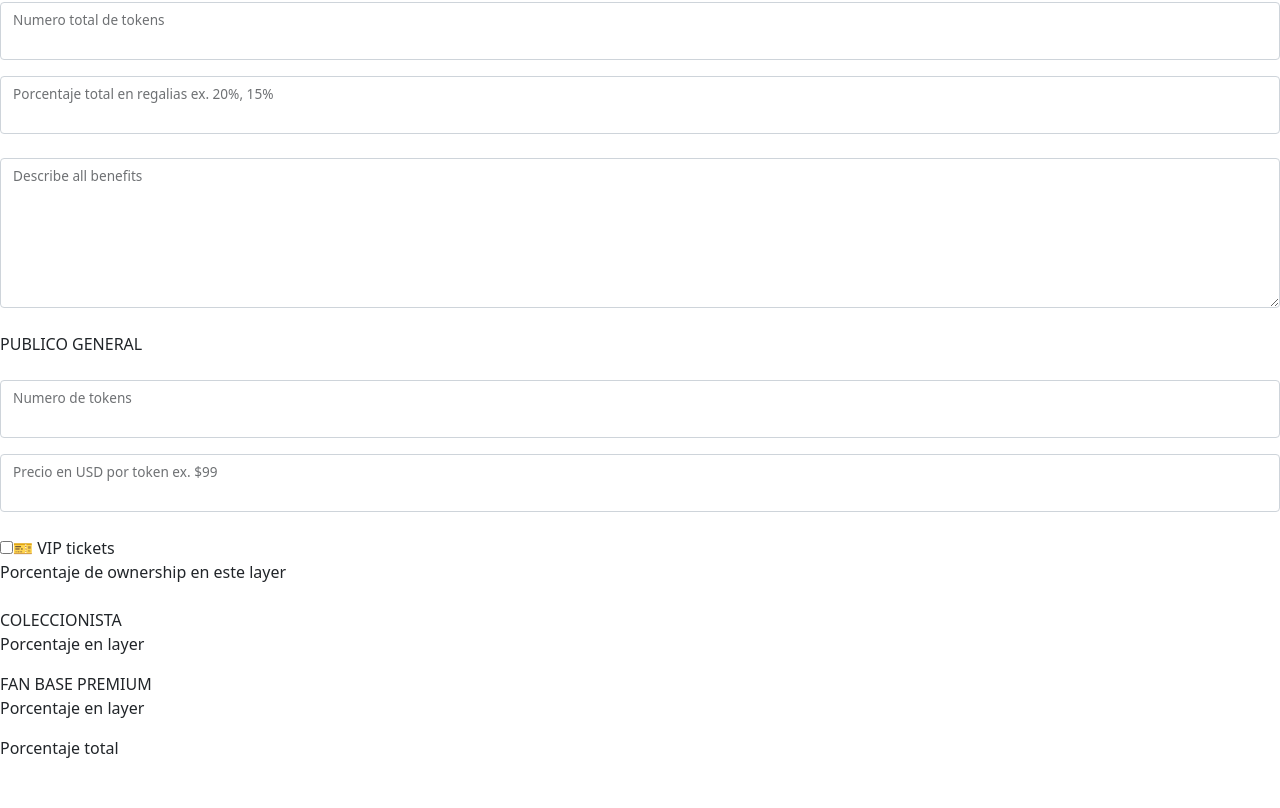
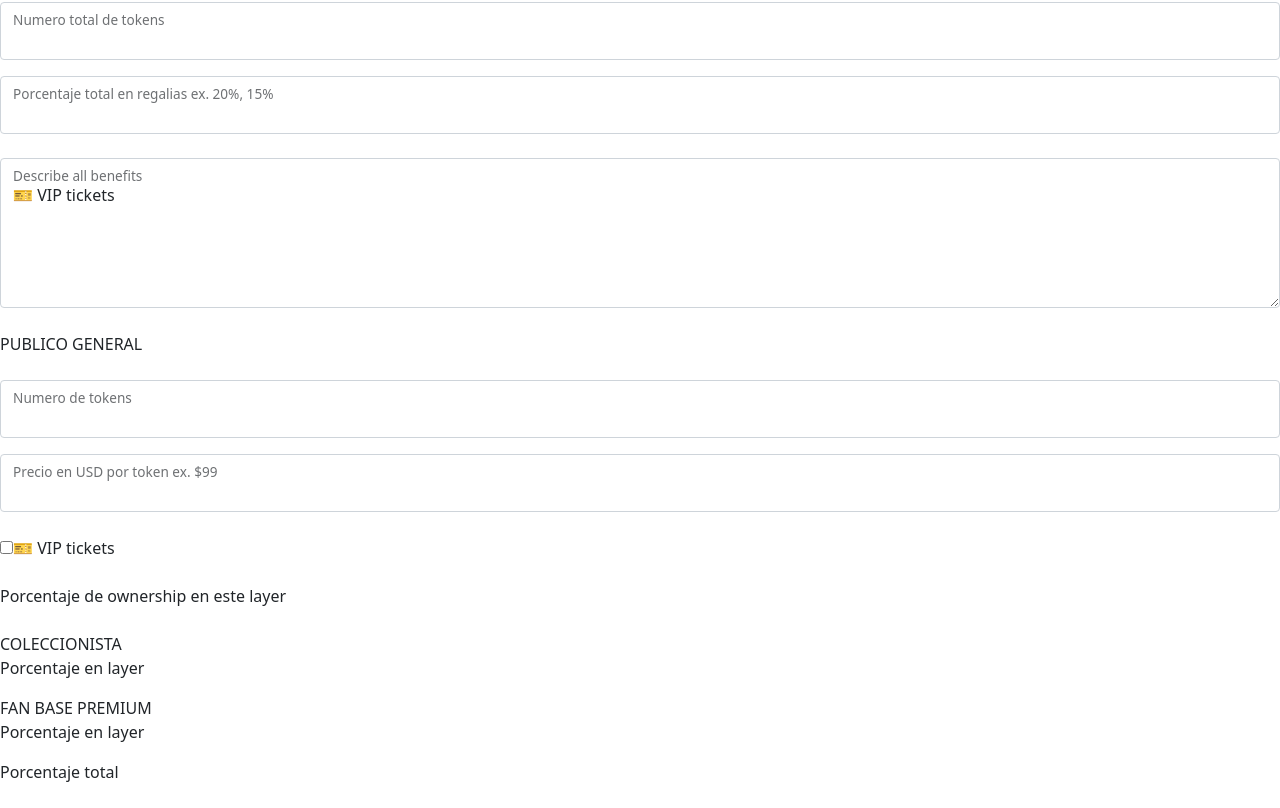
Before and after one commit to bertil291utn/digital-marketplace, a Next.js app: page /create-item in a window 1280 px wide. Shown: the part 541-1349 px from the top of the page. Before the commit the page ends 1325 px from the top, so only its background shows below. Built offline with nearby package versions, Linux system fonts and the light colour scheme.

Commit message:
:zap: display default value on benefits

```diff
--- a/pages/create-item.js
+++ b/pages/create-item.js
@@ -7,7 +7,8 @@ import FormControl from 'react-bootstrap/FormControl';
 
 export default function CreateItem() {
   const [fileCoverUrl, setFileCoverUrl] = useState();
-  const [benefits, setBenefits] = useState(['🎫 VIP tickets']);
+  const [areaBenefits, setAreaBenefits] = useState('🎫 VIP tickets');
+  const [benefitsArray, setBenefitsArray] = useState([areaBenefits]);
 
   function onChangeCover(e) {
     const preview = URL?.createObjectURL(e.target.files[0]);
@@ -15,7 +16,8 @@ export default function CreateItem() {
   }
 
   function handleChange(event) {
-    setBenefits(event.target.value.split('\n').filter((e) => e));
+    setAreaBenefits(event.target.value)
+    setBenefitsArray(event.target.value.split('\n').filter((e) => e));
   }
   return (
     <div className='w-3/4 mx-auto my-10'>
@@ -29,7 +31,7 @@ export default function CreateItem() {
             >
               <Form.Control type='text' />
             </FloatingLabel>
-            <FloatingLabel controlId='floatingTextarea2' label='Description'>
+            <FloatingLabel controlId='floatingTextDescription' label='Description'>
               <Form.Control
                 as='textarea'
                 style={{ height: '100px' }}
@@ -107,6 +109,7 @@ export default function CreateItem() {
                 as='textarea'
                 style={{ height: '150px' }}
                 onChange={handleChange}
+                value={areaBenefits}
               />
             </FloatingLabel>
           </div>
@@ -132,7 +135,7 @@ export default function CreateItem() {
                       <Form.Control type='number' />
                     </FloatingLabel>
                   </div>
-                  {benefits.map((b, index) => (
+                  {benefitsArray.map((b, index) => (
                     <div key={index} className='flex gap-3 align-items-center'>
                       <input
                         className='h-4 w-4 cursor-pointer'
@@ -144,14 +147,14 @@ export default function CreateItem() {
                         }
                       />
                       <label
-                        className='cursor-pointer'
+                        className='cursor-pointer capitalize-first-letter'
                         htmlFor={`${b.replaceAll(' ', '-')}-${index + 1}`}
                       >
                         {b}
                       </label>
                     </div>
                   ))}
-                  <p>Porcentaje de ownership en este layer </p>
+                  <p className='my-4'>Porcentaje de ownership en este layer </p>
                 </div>
               </li>
               <li className='my-3'>
--- a/styles/globals.css
+++ b/styles/globals.css
@@ -10,3 +10,7 @@
 ul{
   padding: unset;
 }
+
+.capitalize-first-letter:first-letter {
+  text-transform:uppercase;
+ }
```
